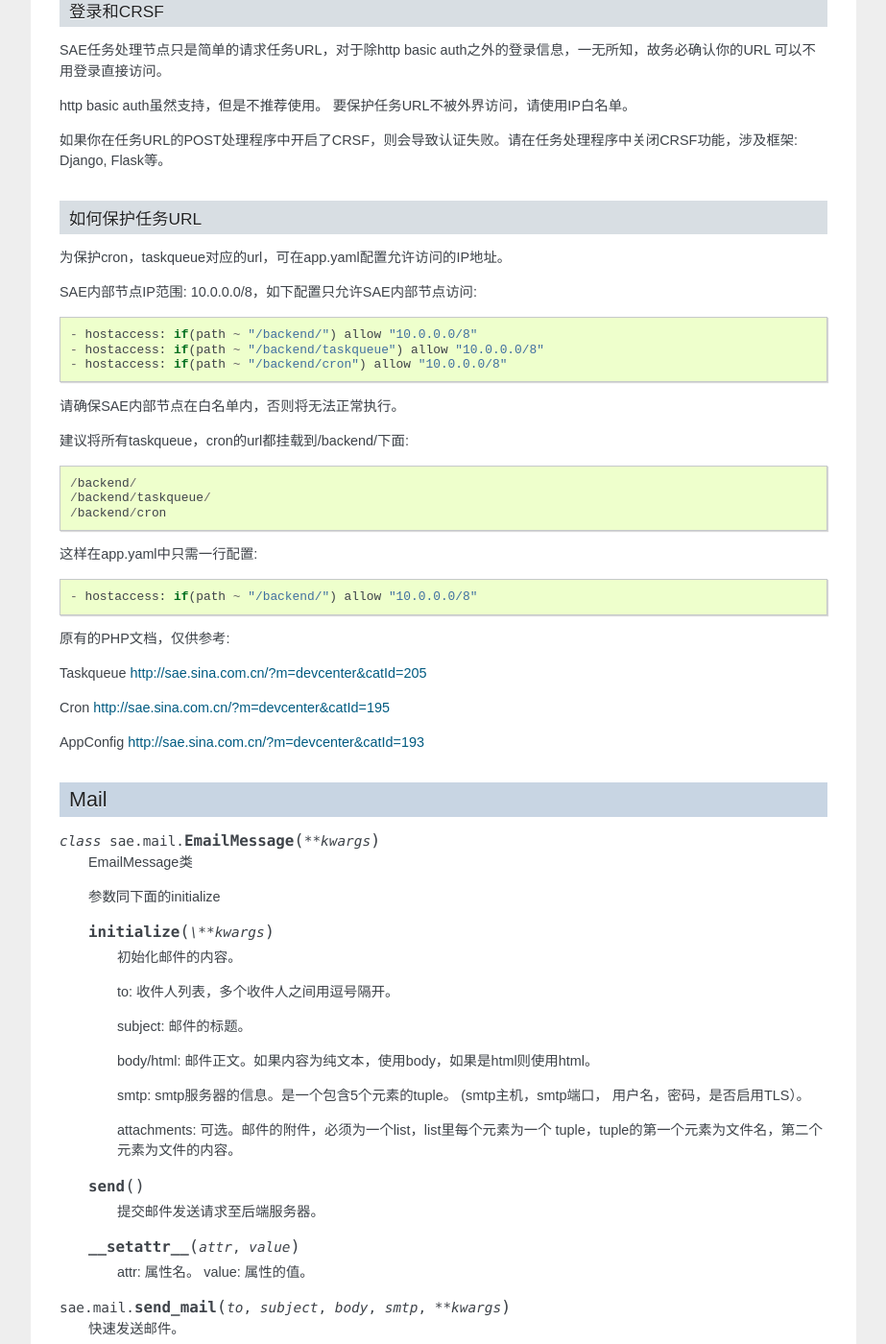
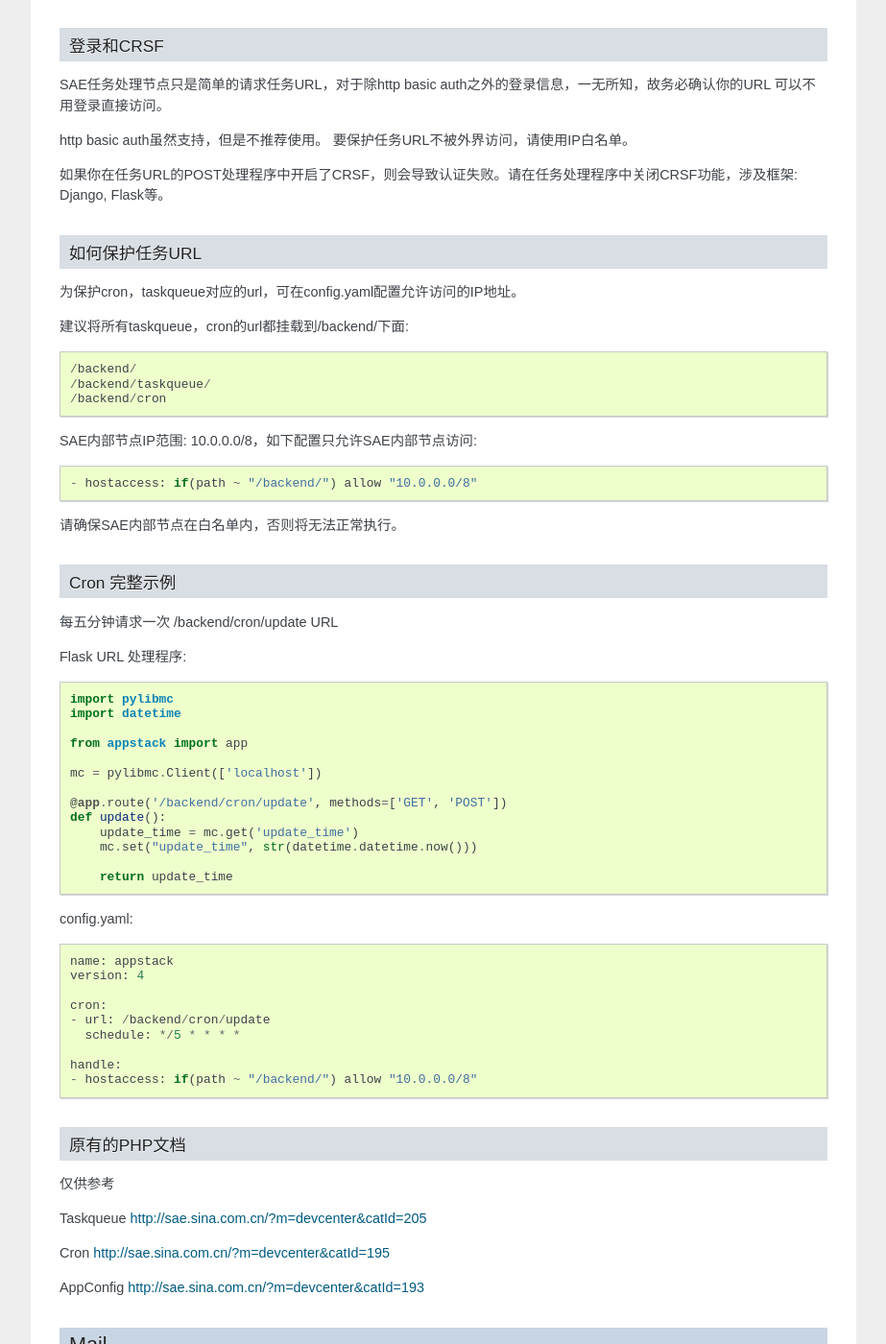
Before and after one commit to sinacloud/sae-python-dev-guide, a Sphinx documentation site: the page built from docs/service.rst, in a window 1280 px wide and 1400 px high, scrolled down 4592 px. Shown: the whole window at 96% size, without its empty margins (198-1121 px from the left). Built offline with Sphinx 7.4.7, drawn with Linux system fonts in a browser that asks for light colours; some of the changed text lies outside the part shown.

Commit message:
Add a complete cron example

```diff
--- a/docs/service.rst
+++ b/docs/service.rst
@@ -199,6 +199,9 @@ Example:
 Cron
 ~~~~~~~~~~~~~~~~
 
+App的配置文件为 config.yaml. Cron的执行状态可在应用的管理界面 服务管理->
+Cron中查看。
+
 +   添加Cron:
 
     编辑config.yaml文件中，增加cron段，例如：   ::
@@ -272,15 +275,7 @@ http basic auth虽然支持，但是不推荐使用。 要保护任务URL不被
 
 如何保护任务URL
 ~~~~~~~~~~~~~~~~~~
-为保护cron，taskqueue对应的url，可在app.yaml配置允许访问的IP地址。
-
-SAE内部节点IP范围: 10.0.0.0/8，如下配置只允许SAE内部节点访问::
-
-    - hostaccess: if(path ~ "/backend/") allow "10.0.0.0/8"
-    - hostaccess: if(path ~ "/backend/taskqueue") allow "10.0.0.0/8"
-    - hostaccess: if(path ~ "/backend/cron") allow "10.0.0.0/8"
-
-请确保SAE内部节点在白名单内，否则将无法正常执行。
+为保护cron，taskqueue对应的url，可在config.yaml配置允许访问的IP地址。
 
 建议将所有taskqueue，cron的url都挂载到/backend/下面::
 
@@ -288,12 +283,49 @@ SAE内部节点IP范围: 10.0.0.0/8，如下配置只允许SAE内部节点访问
    /backend/taskqueue/
    /backend/cron
 
-这样在app.yaml中只需一行配置::
+SAE内部节点IP范围: 10.0.0.0/8，如下配置只允许SAE内部节点访问::
 
     - hostaccess: if(path ~ "/backend/") allow "10.0.0.0/8"
 
+请确保SAE内部节点在白名单内，否则将无法正常执行。
 
-原有的PHP文档，仅供参考:
+
+Cron 完整示例
+~~~~~~~~~~~~~~~~~~~
+每五分钟请求一次 /backend/cron/update URL
+
+Flask URL 处理程序::
+
+    import pylibmc
+    import datetime
+
+    from appstack import app
+
+    mc = pylibmc.Client(['localhost'])
+
+    @app.route('/backend/cron/update', methods=['GET', 'POST'])
+    def update():
+        update_time = mc.get('update_time')
+        mc.set("update_time", str(datetime.datetime.now()))
+
+        return update_time
+
+config.yaml::
+
+    name: appstack
+    version: 4
+
+    cron:
+    - url: /backend/cron/update
+      schedule: */5 * * * *
+
+    handle:
+    - hostaccess: if(path ~ "/backend/") allow "10.0.0.0/8"
+
+
+原有的PHP文档
+~~~~~~~~~~~~~~~~~
+仅供参考
 
 Taskqueue http://sae.sina.com.cn/?m=devcenter&catId=205
 
```
